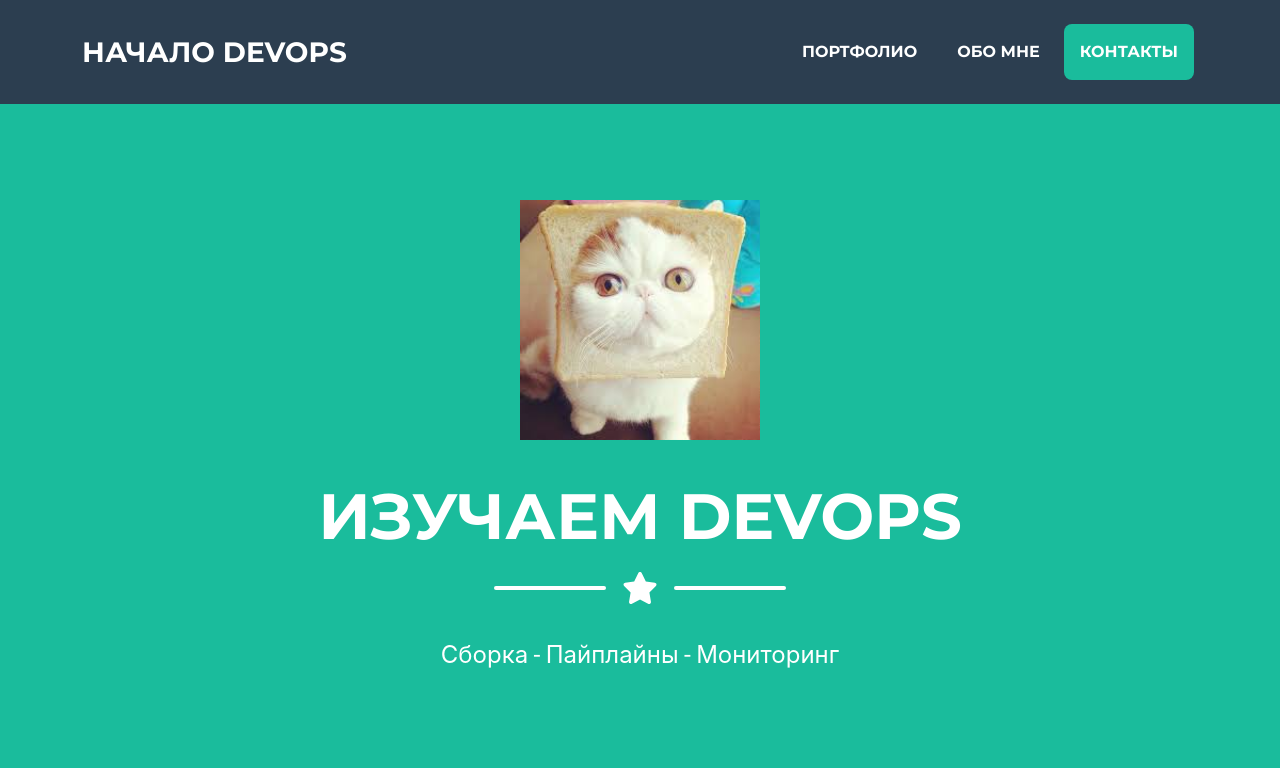
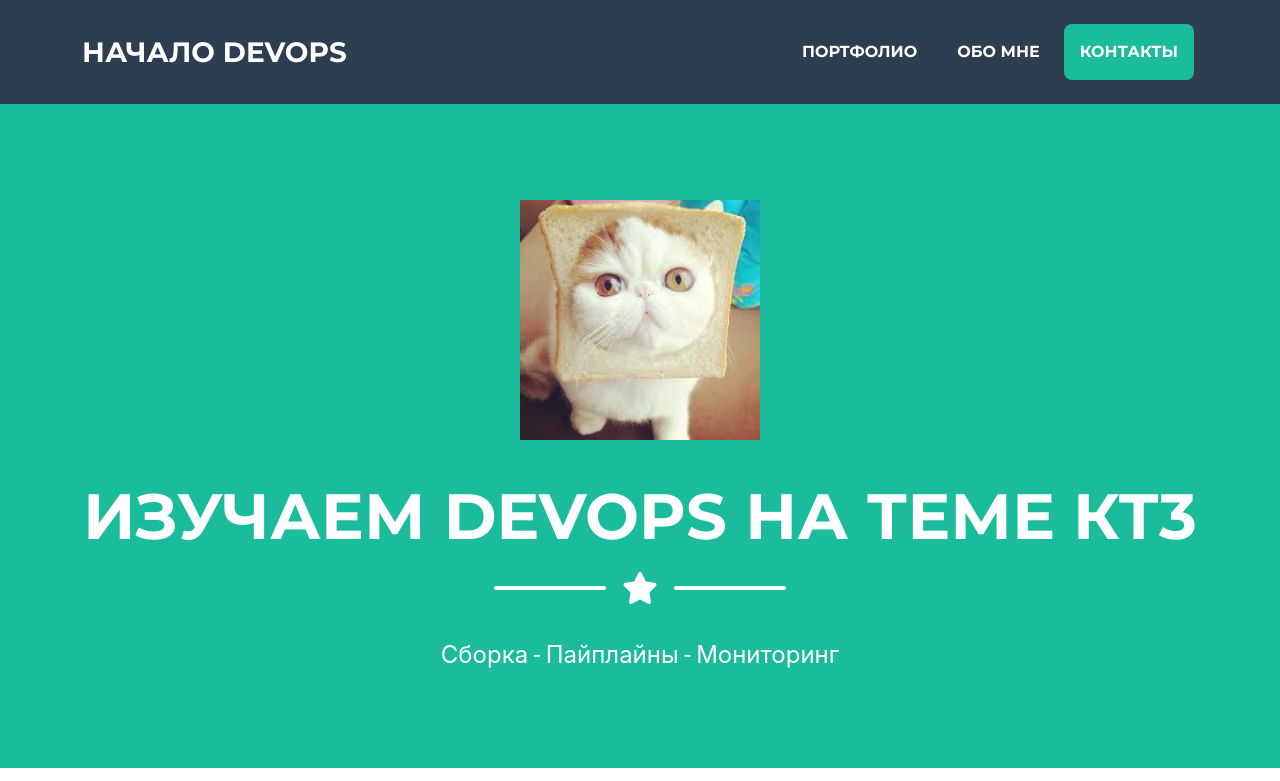
Before and after one commit to ArtemSoldatovV/lan_devops, a plain HTML site: page index.html in a window 1280 px wide. Shown: the top 781 px of the page. Drawn offline with nearby package versions, Linux system fonts and the light colour scheme.

Commit message:
changing the title

```diff
--- a/index.html
+++ b/index.html
@@ -40,7 +40,7 @@
                 <!-- Masthead Avatar Image-->
                 <img class="masthead-avatar mb-5" src="assets/img/cat.jpg" alt="nise" />
                 <!-- Masthead Heading-->
-                <h1 class="masthead-heading text-uppercase mb-0">Изучаем DevOps</h1>
+                <h1 class="masthead-heading text-uppercase mb-0">Изучаем DevOps на теме кт3</h1>
                 <!-- Icon Divider-->
                 <div class="divider-custom divider-light">
                     <div class="divider-custom-line"></div>
```
